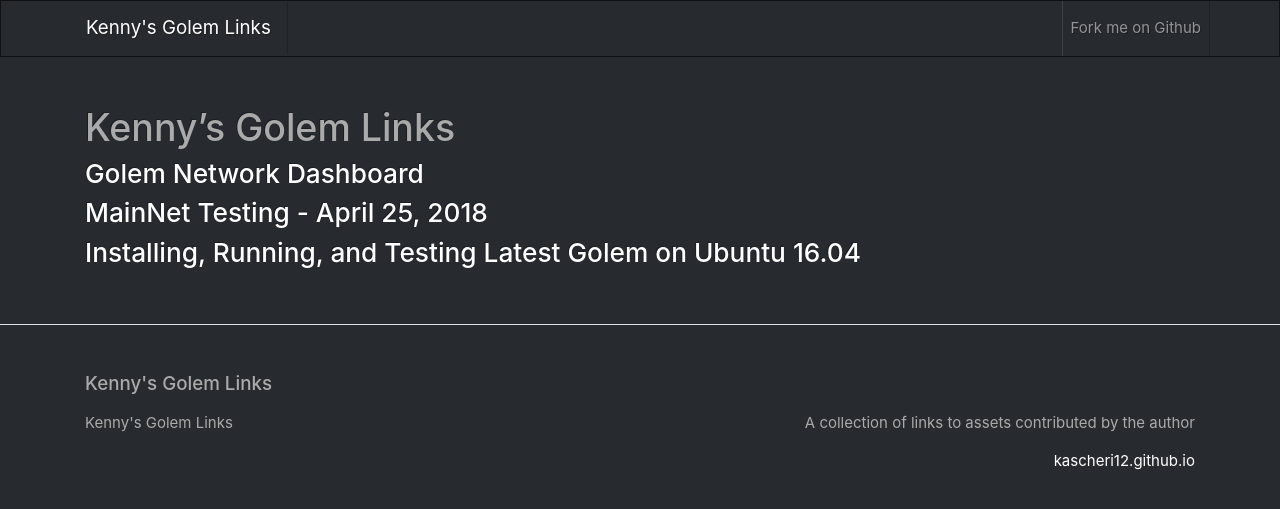
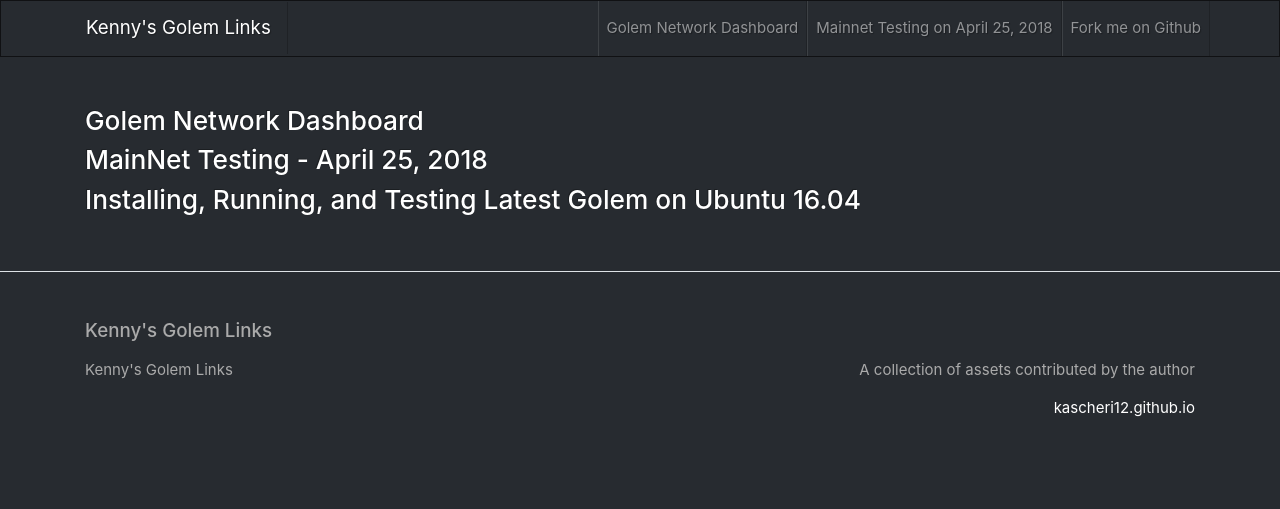
Before and after one commit to kascheri12/kascheri12.github.io, a Jekyll site: the page built from README.md, in a window 1280 px wide. Shown: the top 509 px of the page. Built offline with Jekyll 4.4.1, drawn with Linux system fonts in a browser that asks for light colours; our own code applies the rules of GitHub Pages for plain Markdown files.

Commit message:
Apply customizations for bootstrap and move pages to subfolder.

```diff
--- a/README.md
+++ b/README.md
@@ -1,7 +1,6 @@
-# Kenny's Golem Links
 
-### [Golem Network Dashboard](https://kascheri12.github.io/Golem-Network-Dashboard)
+### [Golem Network Dashboard](https://kascheri12.github.io/pages/Golem-Network-Dashboard)
 
-### [MainNet Testing - April 25, 2018](https://kascheri12.github.io/mainnet-testing-20180425)
+### [MainNet Testing - April 25, 2018](https://kascheri12.github.io/pages/mainnet-testing-20180425)
 
-### [Installing, Running, and Testing Latest Golem on Ubuntu 16.04](https://kascheri12.github.io/ubuntu_deployment)
+### [Installing, Running, and Testing Latest Golem on Ubuntu 16.04](https://kascheri12.github.io/pages/ubuntu_deployment)
--- a/_config.yml
+++ b/_config.yml
@@ -7,7 +7,7 @@
 title: Kenny's Golem Links
 email: ""
 description: >- # this means to ignore newlines until "baseurl:"
-  A collection of links to assets contributed by the author
+  A collection of assets contributed by the author
 #baseurl: "" # the subpath of your site, e.g. /blog
 #url: "" # the base hostname & protocol for your site, e.g. http://example.com
 #twitter_username: jekyllrb
@@ -21,7 +21,8 @@ plugins:
 
 # A list of the pages to display in the navigation bar
 header_pages:
-
+  - pages/Golem-Network-Dashboard.md
+  - pages/mainnet-testing-20180425.md
 
 # Where things are
 source:          .
--- a/_includes/header.html
+++ b/_includes/header.html
@@ -18,7 +18,7 @@
           {%- endif -%}
         {% endfor -%}
         <li class="nav-item">
-          <a class="nav-link" href="{{ site.github.repository_url }}">Fork me on Github</a>
+          <a class="nav-link" href="https://github.com/kascheri12/golem_util">Fork me on Github</a>
         </li>
       </ul>
     </div>
```
Also changed, not shown: pages/Golem-Network-Dashboard.md (renamed from Golem-Network-Dashboard.md), pages/mainnet-testing-20180425.md (renamed from mainnet-testing-20180425.md).
